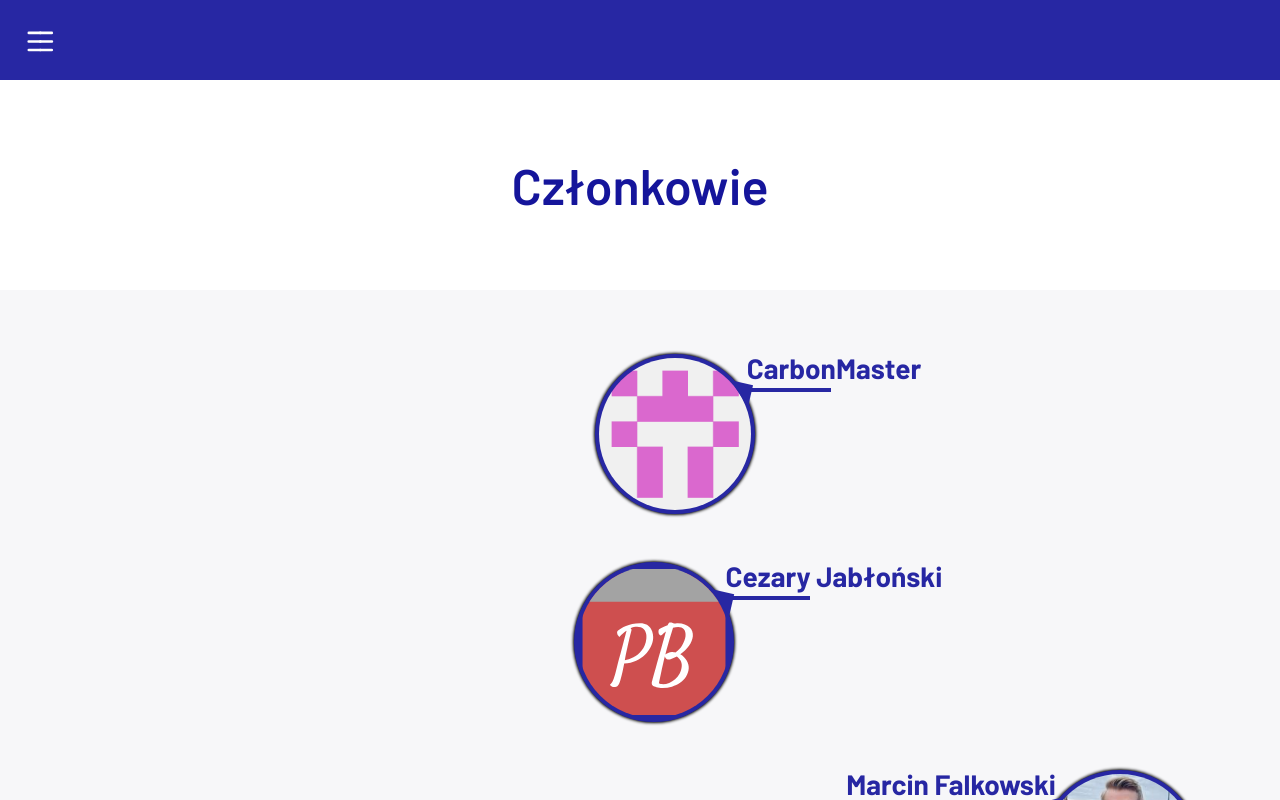
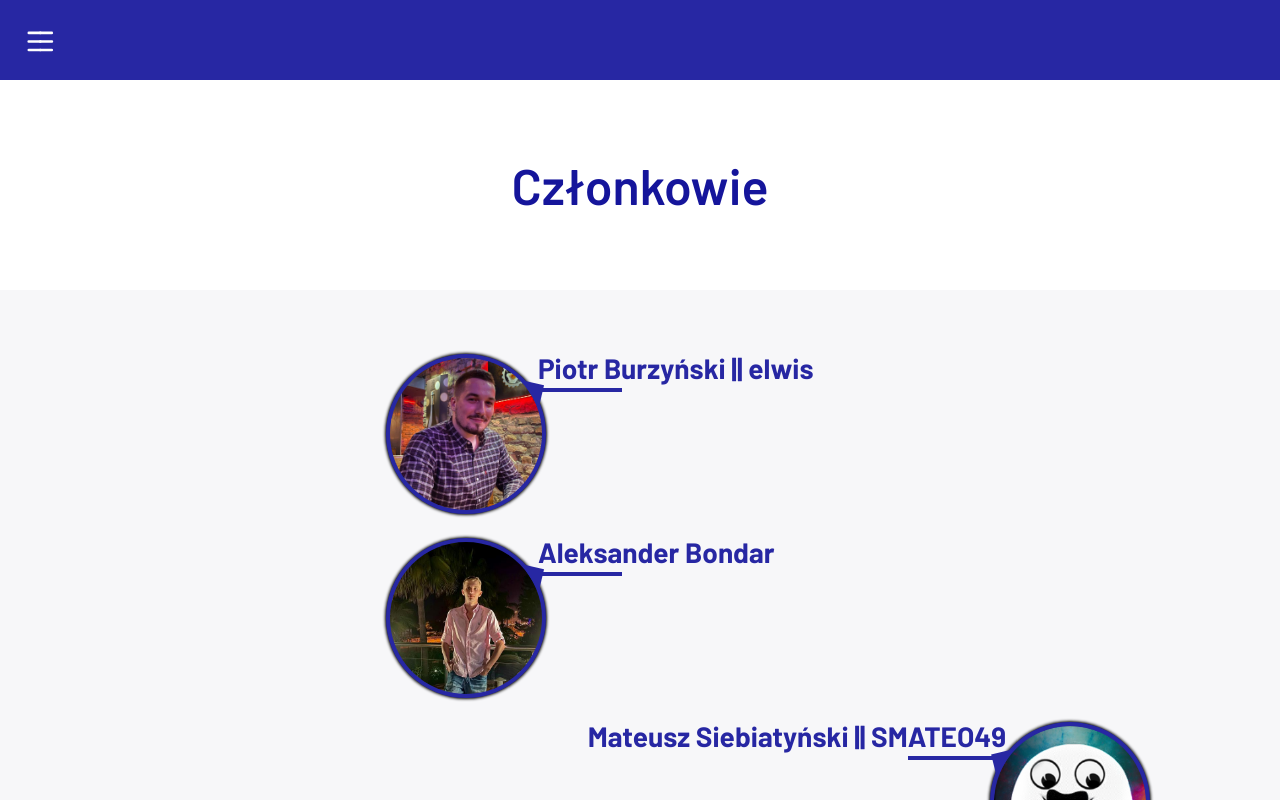
Before and after one commit to jamstackpb/main, a Next.js app: page /teamMembers in a window 1280 px wide. Shown: the top 800 px of the page. Built offline with nearby package versions, Linux system fonts and the light colour scheme.

Commit message:
poprawiona lista czlonkow, dodany bgc imgage

```diff
--- /dev/null
+++ b/content/teammembers/AleksanderBondar.md
@@ -0,0 +1,6 @@
+---
+name: Aleksander Bondar
+rank: Członek
+description: Student 4 roku mechatroniki.'
+imgPath: /images/teamMembersAvatars/aleksanderBondar.jpg
+---
--- a/content/teammembers/uVisionM.md
+++ /dev/null
@@ -1,6 +0,0 @@
----
-name: Marcin Falkowski
-rank: Członek
-description: Student 4 roku Mechatroniki na Wydziale Mechanicznym Politechniki Białostockiej.
-imgPath: /images/teamMembersAvatars/marcinFalkowski.jpg
----
--- /dev/null
+++ b/src/components/atoms/BackgroundJamstackLogo.tsx
@@ -0,0 +1,17 @@
+import styled from '@emotion/styled';
+import { addImagePrefix } from '@/src/utils';
+
+const BackgroundJamstack = styled.div<{ imgUrl: string }>`
+    background-image: url(${({ imgUrl }) => imgUrl});
+    background-attachment: fixed;
+    background-position: 50% 65%;
+    background-repeat: no-repeat;
+    background-size: 60%;
+    background-color: rgba(247, 247, 249, 0.55);
+    background-blend-mode: lighten;
+`;
+const BackgroundJamstackLogo: React.FC = ({ children }) => {
+    return <BackgroundJamstack imgUrl={addImagePrefix('/images/full_logo1_black.svg')}>{children}</BackgroundJamstack>;
+};
+
+export default BackgroundJamstackLogo;
--- a/src/components/atoms/TeamMember.tsx
+++ b/src/components/atoms/TeamMember.tsx
@@ -414,7 +414,7 @@ const MemberDescription = styled.div<{ clicked: boolean; side?: 'left' | 'right'
     min-height: 15vh;
     opacity: 0;
     font-size: 20px;
-    font-weight: 500;
+    font-weight: 600;
     color: ${({ theme }) => theme.colorsPalette.primaryBackgroundColor};
     ${({ side }) =>
         side === 'right'
--- a/src/pages/teamMembers.tsx
+++ b/src/pages/teamMembers.tsx
@@ -6,6 +6,7 @@ import TeamMember from '@/src/components/atoms/TeamMember';
 import SectionWrapper from '@/src/components/atoms/SectionWrapper';
 import { getAllMembers } from '@/ssg/members';
 import { InferGetStaticPropsType } from 'next';
+import BackgroundJamstackLogo from '@/src/components/atoms/BackgroundJamstackLogo';
 
 const chooseSide = (
     array: Array<{
@@ -48,10 +49,11 @@ const teamMembers = ({ content }: InferGetStaticPropsType<typeof getStaticProps>
     return (
         <Layout pageTitle="teamMembers">
             <Header isHomepage={false} />
-            <h1 style={{ color: '#15159b', fontWeight: 600, padding: '1.5em'}} className="padding-spacing-5">
+            <h1 style={{ color: '#15159b', fontWeight: 600, padding: '1.5em' }} className="padding-spacing-5">
                 Członkowie
             </h1>
             <SectionWrapper>
+                <BackgroundJamstackLogo>
                     {newArrray.map((member) => {
                         return (
                             <TeamMember
@@ -65,6 +67,7 @@ const teamMembers = ({ content }: InferGetStaticPropsType<typeof getStaticProps>
                             ></TeamMember>
                         );
                     })}
+                </BackgroundJamstackLogo>
             </SectionWrapper>
             <CopyRights />
         </Layout>
--- a/src/theme/theme.ts
+++ b/src/theme/theme.ts
@@ -21,7 +21,7 @@ export const defaultTheme = {
         nonaryFontColor: '',
 
         primaryBackgroundColor: '#2727a3',
-        secondaryBackgroundColor: '#eeeef176',
+        secondaryBackgroundColor: '#f7f7f9',
         tertiaryBackgroundColor: '#f6fafd',
         quaternaryBackgroundColor: '#ffff00',
         quinaryBackgroundColor: '#ff8788',
```
Also changed, not shown: public/images/full_logo1_black.svg (added). Lines whose indentation alone changed are shown as unchanged.
